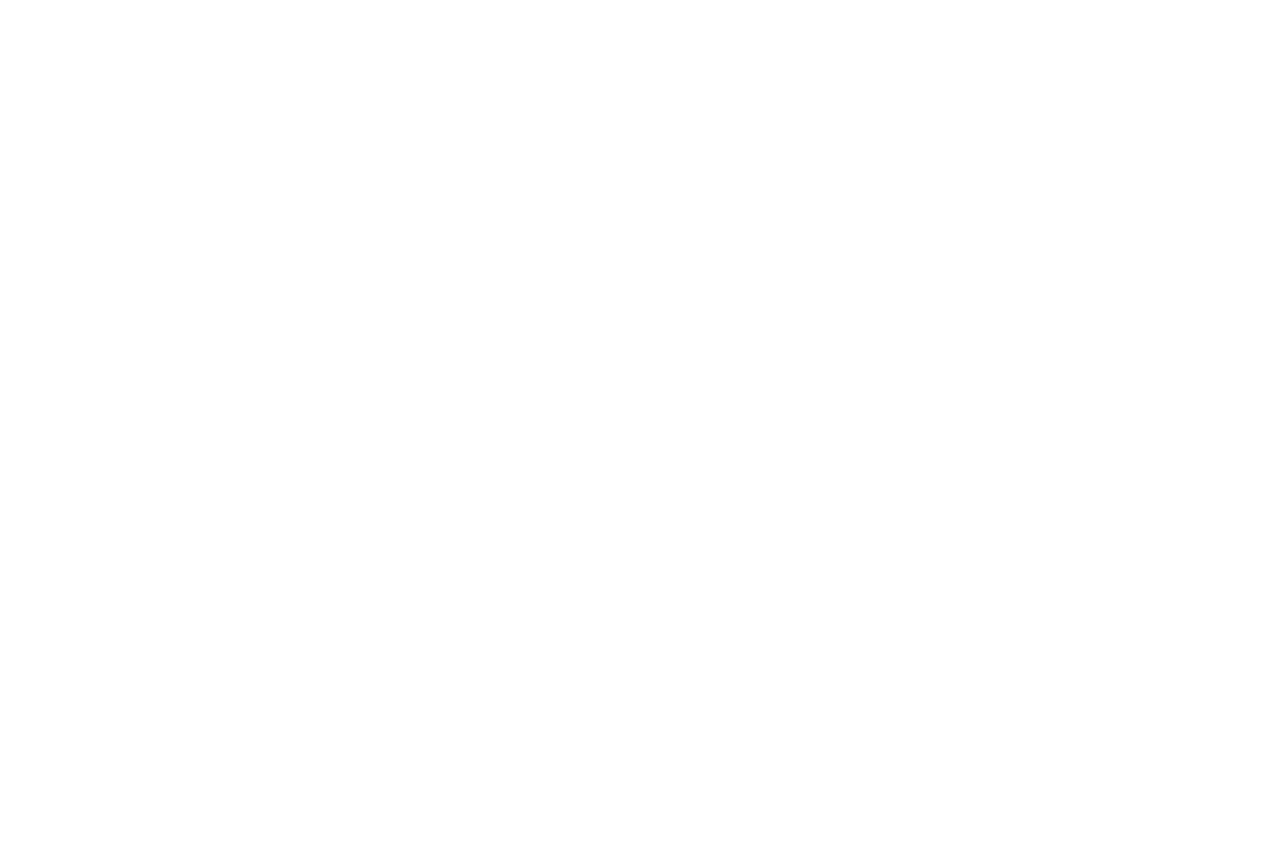
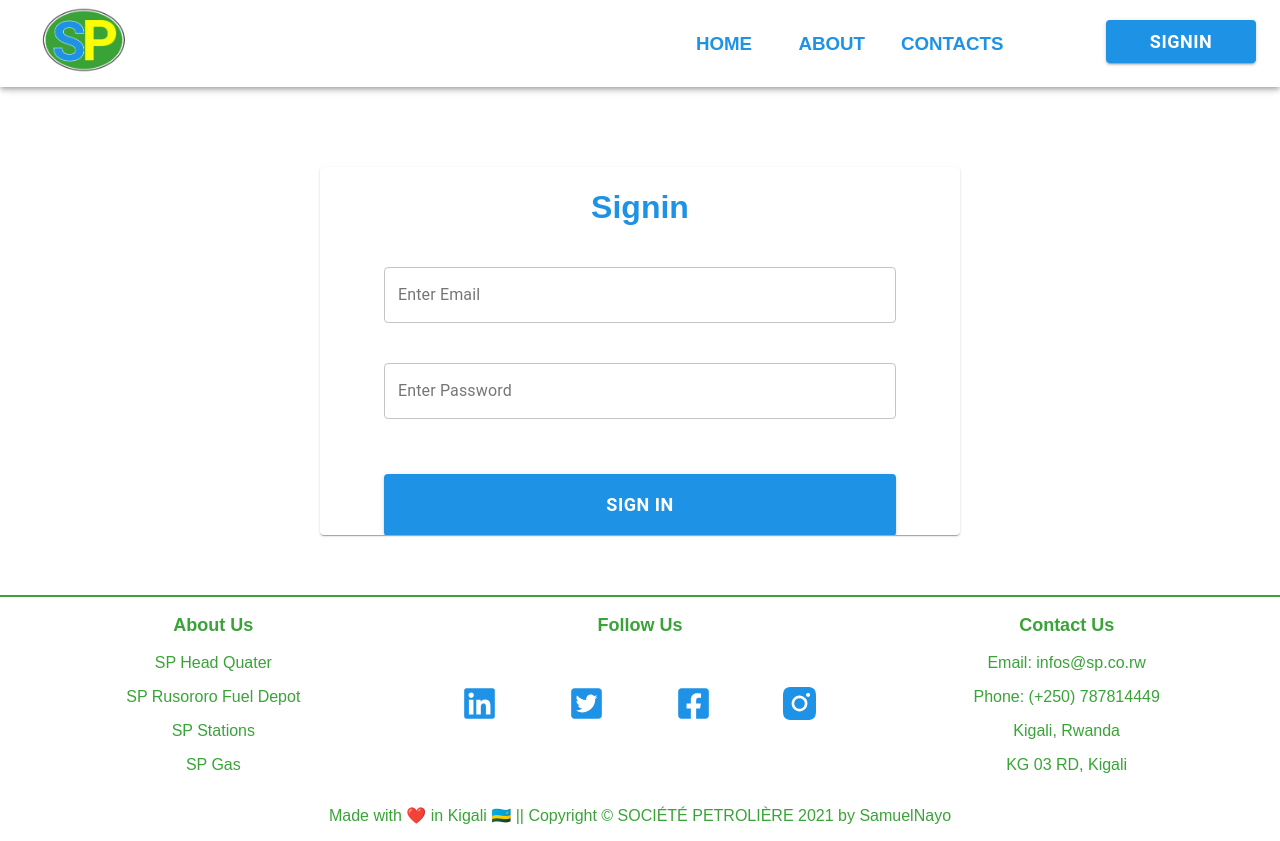
Before and after one commit to Societe-Petroliere/sp_dashboard, a React (Create React App) app: page /signin in a window 1280 px wide. Before the commit the page ends 800 px from the top, so only its background shows below. Built offline with nearby package versions, Linux system fonts and the light colour scheme.

Commit message:
Added login feature

```diff
--- a/src/common/Header/index.jsx
+++ b/src/common/Header/index.jsx
@@ -1,10 +1,11 @@
 import React from 'react';
+import { Link } from 'react-router-dom';
+
 import AppBar from '@material-ui/core/AppBar';
+import { Button } from '@material-ui/core';
 import Toolbar from '@material-ui/core/Toolbar';
 
 import logo from "../../assets/images/sp-logo.png";
-import { Button } from '@material-ui/core';
-
 
 const Header = () => {
 
@@ -19,11 +20,19 @@
                     />
                     <div className="navLinksWrapper">
                         <div className="navLinks">
-                            <h3>HOME</h3>
-                            <h3>ABOUT</h3>
-                            <h3>CONTACTS</h3>
+                            <Link to='/' className="links">
+                                <h3>HOME</h3>
+                            </Link>
+                            <Link to='/' className="links">
+                                <h3>ABOUT</h3>
+                            </Link>
+                            <Link to='/' className="links">
+                                <h3>CONTACTS</h3>
+                            </Link>
                         </div>
-                        <Button variant="contained" className="signin">SIGNIN</Button>
+                        <Link to='/signin' className="links" style={{ textDecoration: 'none' }}>
+                            <Button variant="contained" className="signin">SIGNIN</Button>
+                        </Link>
                     </div>
                 </Toolbar>
             </AppBar>
--- a/src/components/auth/pages/Signin/index.js
+++ b/src/components/auth/pages/Signin/index.js
@@ -1,10 +1,52 @@
 import React, { Component } from 'react';
+import { Button, Card, FormControl, InputLabel, OutlinedInput } from '@material-ui/core';
+import Header from '../../../../common/Header';
+
+import Footer from '../../../../common/Footer';
 
 export class Signin extends Component {
     render() {
         return (
             <div>
-                <h1>Signin</h1>
+                <Header />
+                <Card className="card">
+                    <h1>Signin</h1>
+                    <div className="formContainer">
+                        <FormControl className="form" fullWidth variant="outlined">
+                            <InputLabel className="email" htmlFor="outlined-email">Enter Email</InputLabel>
+                            <OutlinedInput
+                                type="email"
+                                // error={state.fieldsRequired}
+                                labelWidth={128}
+                                name="email"
+                                // value={state.email}
+                                // onChange={handleEmailChange}
+                            />
+                        </FormControl>
+                        <FormControl className="form" fullWidth variant="outlined">
+                            <InputLabel className="password" htmlFor="outlined-password">Enter Password</InputLabel>
+                            <OutlinedInput
+                                type="password"
+                                // error={state.fieldsRequired}
+                                labelWidth={128}
+                                name="password"
+                                // value={state.password}
+                                // onChange={handlePasswordChange}
+                            />
+                        </FormControl>
+                        <Button
+                            type="submit"
+                            fullWidth
+                            variant="contained"
+                            color="primary"
+                            className="signin"
+
+                        >
+                            Sign In
+                        </Button>
+                    </div>
+                </Card>
+                <Footer />
             </div>
         )
     }
--- a/src/routes/index.js
+++ b/src/routes/index.js
@@ -1,6 +1,9 @@
 import React, { Component } from 'react';
 import { BrowserRouter as Router, Route, Switch} from 'react-router-dom';
+import Signin from '../components/auth/pages/Signin';
+import Signout from '../components/auth/pages/Signout';
 import Home from '../components/Home';
+import ContentWrapper from './ContentWrapper';
 
 export class Routes extends Component {
     render() {
@@ -9,6 +12,9 @@
                 <div>
                     <Switch>
                         <Route exact path="/" component={Home} />
+                        <Route exact path="/signin" component={Signin} />
+                        <Route exact path="/sp-ops/dashboard" component={ContentWrapper} />
+                        <Route exact path="/signout" component={Signout} />
                     </Switch>
                 </div>
             </Router>
--- a/src/styles/css/App.css
+++ b/src/styles/css/App.css
@@ -26,18 +26,24 @@
 .headerWrapper .toolBar .navLinksWrapper .navLinks {
   display: -ms-grid;
   display: grid;
+  text-decoration: none;
   -ms-grid-columns: (1fr)[4];
       grid-template-columns: repeat(4, 1fr);
+}
+
+.headerWrapper .toolBar .navLinksWrapper .navLinks .links {
   color: #1E92E5;
+  text-decoration: none;
 }
 
 .headerWrapper .toolBar .navLinksWrapper .signin {
-  background: #1E92E5;
-  color: #ffffff;
+  width: 150px;
+  margin: 06px 0;
   font-size: 18px;
   font-weight: bold;
-  width: 150px;
-  margin: 06px 0;
+  color: #ffffff;
+  text-decoration: none;
+  background: #1E92E5;
 }
 
 .footerWrapper {
@@ -76,6 +82,37 @@
   color: #3AA338;
 }
 
+.card {
+  width: 50%;
+  margin: 80px auto 60px auto;
+  height: 46vh;
+}
+
+.card h1 {
+  text-align: center;
+  color: #1E92E5;
+}
+
+.card .formContainer {
+  width: 80%;
+  margin: 20px auto;
+}
+
+.card .formContainer .form {
+  margin: 20px 0;
+}
+
+.card .signin {
+  width: 100%;
+  margin: 35px auto;
+  padding: 15px;
+  font-size: 18px;
+  font-weight: bold;
+  color: #ffffff;
+  text-decoration: none;
+  background: #1E92E5;
+}
+
 .App {
   background: #ffffff;
 }
--- a/src/styles/scss/App.scss
+++ b/src/styles/scss/App.scss
@@ -2,6 +2,8 @@
 @import "header";
 @import "footer";
 
+@import "auth";
+
 .App {
     background: $main-white;
 }
--- /dev/null
+++ b/src/styles/scss/_auth.scss
@@ -0,0 +1,31 @@
+@import "variables";
+
+.card {
+    width: 50%;
+    margin: 80px auto 60px auto;
+    height: 46vh;
+
+    h1 {
+        text-align: center;
+        color: $primary-color;
+    }
+    .formContainer {
+        width: 80%;
+        margin: 20px auto;
+
+        .form {
+            margin: 20px 0;
+        }
+    }
+
+    .signin {
+        width: 100%;
+        margin: 35px auto;
+        padding: 15px;
+        font-size: 18px;
+        font-weight: bold;
+        color: $main-white;
+        text-decoration: none;
+        background: $primary-color;
+    }
+}
--- a/src/styles/scss/_header.scss
+++ b/src/styles/scss/_header.scss
@@ -16,16 +16,24 @@
 
             .navLinks {
                 display: grid;
+                text-decoration: none;
                 grid-template-columns: repeat(4, 1fr);
-                color: $primary-color;
+
+                .links {
+                    color: $primary-color;
+                    text-decoration: none;
+                }
             }
 
+
             .signin {
-                background: $primary-color;
-                color: $main-white;
-                font-size: 18px;font-weight: bold;
                 width: 150px;
                 margin: 06px 0;
+                font-size: 18px;
+                font-weight: bold;
+                color: $main-white;
+                text-decoration: none;
+                background: $primary-color;
             }
         }
     }
```
Also changed, not shown: src/assets/icons/sp-logo1.png (added), 1 other file (tests, documents, lock files or other folders).
